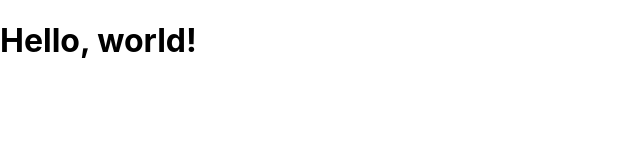
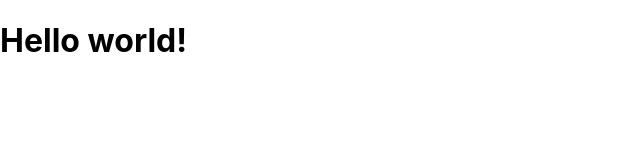
Before and after one commit to kitsune-zu-ka/udemy-react-redux-app, a React (Create React App) app: page / in a window 1280 px wide. Shown: the top 160 px of the page, without its empty margins (0-640 px from the left). Built offline with nearby package versions, Linux system fonts and the light colour scheme.

Commit message:
section 3-10

```diff
--- a/src/App.js
+++ b/src/App.js
@@ -1,11 +1,11 @@
-import React from 'react';
+import React, { Component } from 'react';
 
-function App() {
-  return (
-    <div className="App">
-      <h1>Hello, world!</h1>
-    </div>
-  );
+class App extends Component {
+    render() {
+        return (
+          <h1>Hello world!</h1>
+        );
+    }
 }
 
 export default App;
```
